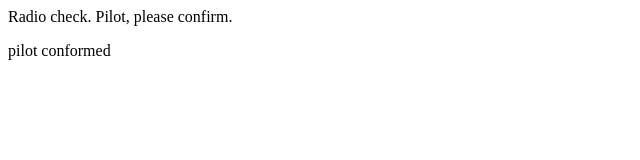
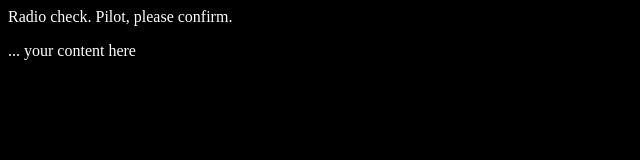
Before and after one commit to VinuthaRaghav/communication-loge, a plain HTML site: page index.html in a window 1280 px wide. Shown: the whole page, without its empty margins (0-640 px from the left). Drawn offline with Linux system fonts and the light colour scheme.

Commit message:
added style.css

```diff
--- a/index.html
+++ b/index.html
@@ -1,6 +1,9 @@
 <html>
-<body>
-   <p>Radio check. Pilot, please confirm.</p>
-   <p>pilot conformed</p>
-</body>
+   <head>
+      <link rel="stylesheet" type="text/css" href="style.css">
+   </head>
+   <body>
+      <p>Radio check. Pilot, please confirm.</p>
+      ... your content here
+   </body>
 </html>
--- /dev/null
+++ b/style.css
@@ -0,0 +1,4 @@
+body {
+    color: white;
+    background-color: black;
+ }
```
